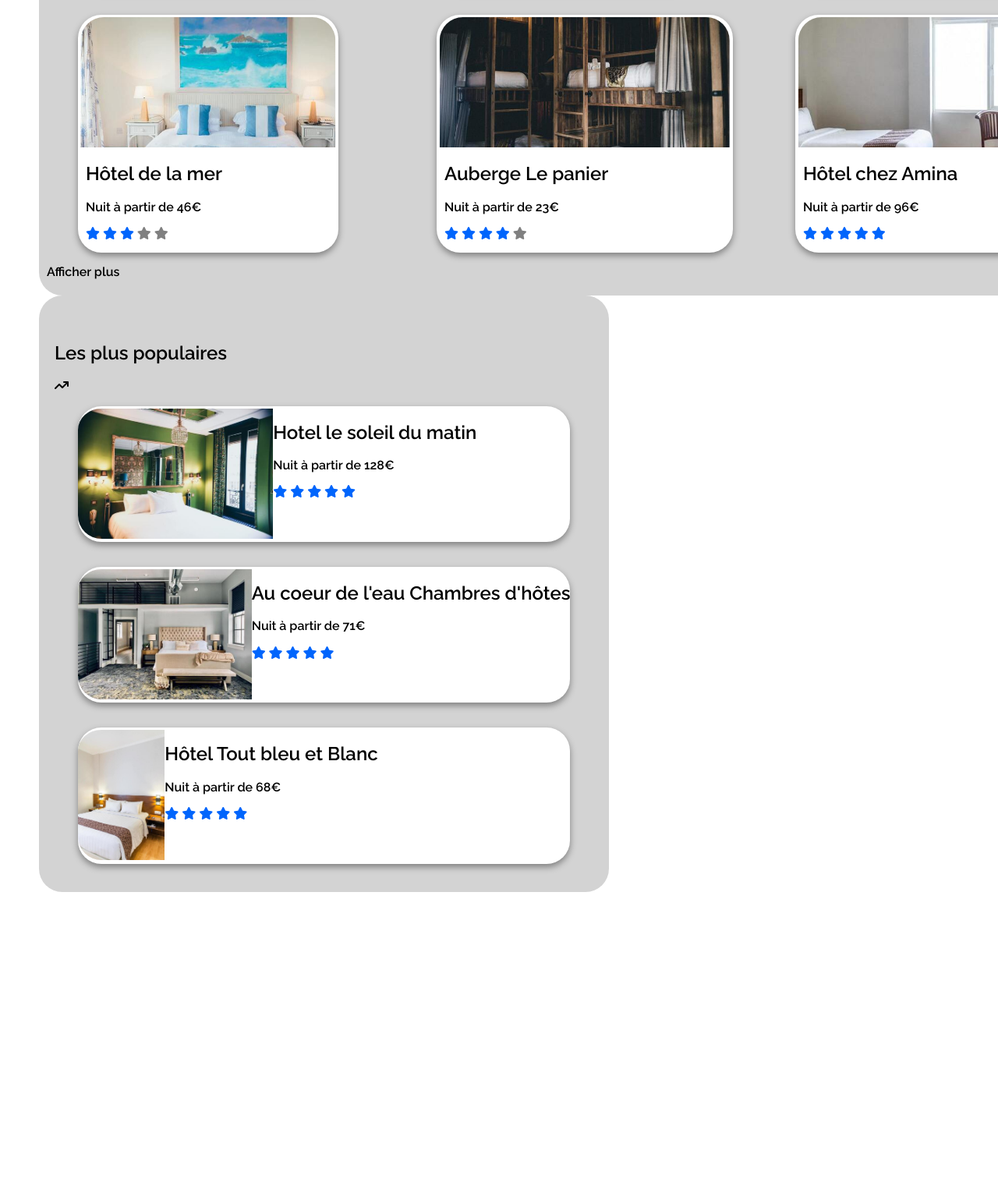
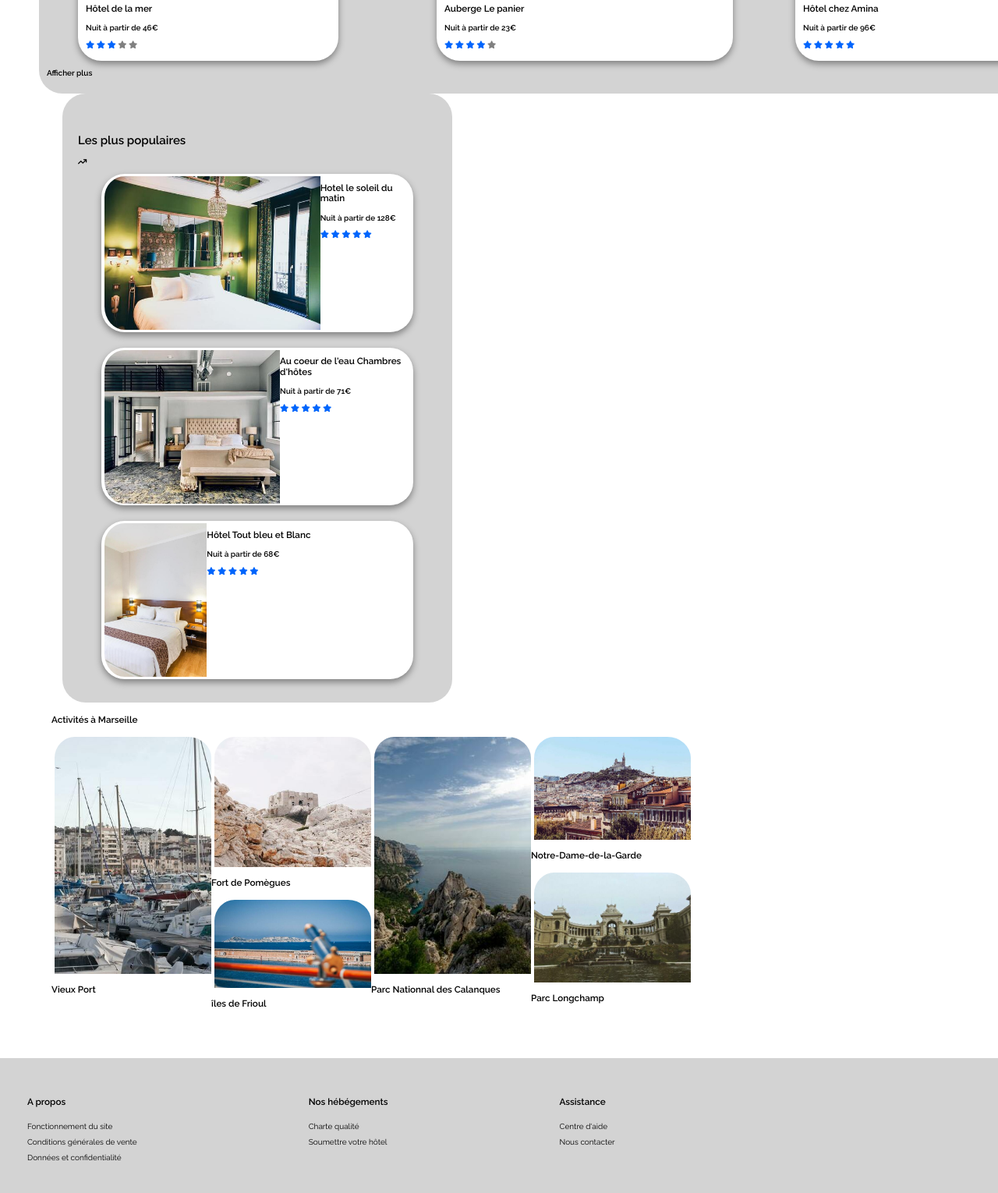
Before and after one commit to aurelien-senn/P2, a plain HTML site: page index.html in a window 1280 px wide. Shown: the part 835-2365 px from the top of the page at 78% size. Before the commit the page ends 2029 px from the top, so only its background shows below. Drawn offline with Linux system fonts and the light colour scheme.

Commit message:
add footer activite

```diff
--- a/css/style.css
+++ b/css/style.css
@@ -6,6 +6,9 @@ font-family: 'Raleway', sans-serif;
 font-weight: 600;
 }
 body{
+    font-size: x-small;
+}
+main{
     margin: 50px;
 }
 
@@ -164,10 +167,11 @@ figure:hover {
 
 /*populaires*/
 .populaires{
+    width: 500px;
     background-color: lightgray;
     border-radius: 30px;
     padding: 20px 10px 20px 10px;
-
+    margin-left: 30px;
 }
 .titre-populaires{
     padding: 20px 10px 0px 10px;
@@ -182,15 +186,98 @@ figure:hover {
 .img-populaires img{
     object-fit:cover;
     border-radius: 30px 0px 0 30px;
-    height: 170px;
+    height: 200px;
     position: relative;
     overflow: hidden;
     padding-top: 3px;
+    padding-left: 4px;
 
 }
 .card-container{
  display: flex;
  flex-direction: row;
+}
+/*activites a marseille*/
+.activites{
+    margin: 16px;
+    width: 992px;
+}
+.all-activites{
+    display: flex;
+    width: 100%;
+    margin: 0 auto;
+}
+.titre-activites{
+    padding: 20px 10px 0px 10px;
+}
+.card-activites1:hover{
+    box-shadow: 0 8px 16px 0 grey;
+}
+
+.card-activites1 img{
+    height:307px;
+    width: 205px;
+    object-fit:cover;
+    border-radius: 30px 30px 0 0px;
+    position: relative;
+    overflow: hidden;
+    padding-top: 3px;
+    padding-left: 4px;
+}
+.card-activites2 img{
+    height:170px;
+    width: 205px;
+    object-fit:cover;
+    border-radius: 30px 30px 0 0px;
+    position: relative;
+    overflow: hidden;
+    padding-top: 3px;
+    padding-left: 4px;
+}
+.card-activites3 img{
+    height:116px;
+    width: 205px;
+    object-fit:cover;
+    border-radius: 30px 30px 0 0px;
+    position: relative;
+    overflow: hidden;
+    padding-top: 3px;
+    padding-left: 4px;
+}
+.card-activites4 img{
+    height:135px;
+    width: 205px;
+    object-fit:cover;
+    border-radius: 30px 30px 0 0px;
+    position: relative;
+    overflow: hidden;
+    padding-top: 3px;
+    padding-left: 4px;
+
+}
+.card-activites5 img{
+    height:144px;
+    width: 205px;
+    object-fit:cover;
+    border-radius: 30px 30px 0 0px;
+    position: relative;
+    overflow: hidden;
+    padding-top: 3px;
+    padding-left: 4px;
+}
+/*footer*/
+footer{
+    background-color: lightgrey;
+    display: flex;
+}
+footer article{
+    font-weight: 900;
+    line-height:200%;
+    margin-right:150px;
+    padding: 35px;
+}
+footer article a{
+    font-weight:400 ;
 }
 /*responsive*/
 @media all and (min-width: 768px) and (max-width: 992px){
--- a/index.html
+++ b/index.html
@@ -1,15 +1,18 @@
 <!DOCTYPE html>
 <html lang="fr">
+
 <head>
     <meta charset="utf-8">
     <meta name="viewport" content="wridth=device-width, initial-scale=1.0">
-        <link href="https://fonts.googleapis.com/css2?family=Raleway:wght@400;600;900;624&display=swap" rel="stylesheet">
-        <script src="https://kit.fontawesome.com/717562a013.js" crossorigin="anonymous"></script>
+    <link rel="preconnect" href="https://fonts.googleapis.com">
+    <link rel="preconnect" href="https://fonts.gstatic.com" crossorigin>
+    <link href="https://fonts.googleapis.com/css2?family=Raleway:wght@400;600;900&display=swap" rel="stylesheet"><script src="https://kit.fontawesome.com/717562a013.js" crossorigin="anonymous"></script>
     <link rel="stylesheet" href="css/normalise.css">
     <link rel="stylesheet" href="css/style.css">
     <title>Booki</title>
-        <link rel="icon" href="assets/logo/Booki@3x.png" >
+    <link rel="icon" href="assets/logo/Booki@3x.png">
 </head>
+
 <body>
 
     <header>
@@ -31,7 +34,7 @@
                 <i class="fa-solid fa-location-dot"></i>
                 <input type="search" value="Marseille, France" class="search">
                 <input type="submit" value="Rechercher" class="buttom">
-                </form>  <br>
+            </form> <br>
 
             <!-- filtres-->
             <div class="filtres">
@@ -65,11 +68,12 @@
                         <div class="figure">
                             <figure>
                                 <div class="img-hebergements">
-                                <img src="assets/hebergements/4_small/marcus-loke-WQJvWU_HZFo-unsplash.jpg" alt="chambre hotel marcus loke">
+                                    <img src="assets/hebergements/4_small/marcus-loke-WQJvWU_HZFo-unsplash.jpg"
+                                        alt="chambre hotel marcus loke">
                                 </div>
                                 <div class="figcaption-hebergements">
                                     <figcaption>
-                                    <h2>Auberge la cannebière</h2>
+                                        <h3>Auberge la cannebière</h3>
                                         <p>Nuit à partir de <span class="bold">25€ </p>
                                         <span class="blue-star">
                                             <i class="fa-solid fa-star"></i>
@@ -86,11 +90,12 @@
                         <div class="figure">
                             <figure>
                                 <div class="img-hebergements">
-                                    <img src="assets/hebergements/4_small/fred-kleber-gTbaxaVLvsg-unsplash.jpg" alt="chambre hotel fred kleber">
+                                    <img src="assets/hebergements/4_small/fred-kleber-gTbaxaVLvsg-unsplash.jpg"
+                                        alt="chambre hotel fred kleber">
                                 </div>
                                 <div class="figcaption-hebergements">
-                                    <h2>Hôtel du port</h2>
-                                    <p>Nuit à partir de <span >52€</p>
+                                    <h3>Hôtel du port</h3>
+                                    <p>Nuit à partir de <span>52€</p>
                                     <i class="fa-solid fa-star"></i>
                                     <i class="fa-solid fa-star"></i>
                                     <i class="fa-solid fa-star"></i>
@@ -104,12 +109,13 @@
                         <div class="figure">
                             <figure>
                                 <div class="img-hebergements">
-                            <img src="assets/hebergements/4_small/reisetopia-B8WIgxA_PFU-unsplash.jpg" alt="chambre hotel reisetopia">
+                                    <img src="assets/hebergements/4_small/reisetopia-B8WIgxA_PFU-unsplash.jpg"
+                                        alt="chambre hotel reisetopia">
                                 </div>
 
                                 <div class="figcaption-hebergements">
-                            <h2>Hôtel Les mouettes</h2>
-                            <p>Nuit à partir de <span >76€</p>
+                                    <h3>Hôtel Les mouettes</h3>
+                                    <p>Nuit à partir de <span>76€</p>
                                     <i class="fa-solid fa-star"></i>
                                     <i class="fa-solid fa-star"></i>
                                     <i class="fa-solid fa-star"></i>
@@ -127,12 +133,13 @@
                         <div class="figure">
                             <figure>
                                 <div class="img-hebergements">
-                        <img src="assets/hebergements/4_small/annie-spratt-Eg1qcIitAuA-unsplash.jpg" alt="chambre hotel annie spratt">
+                                    <img src="assets/hebergements/4_small/annie-spratt-Eg1qcIitAuA-unsplash.jpg"
+                                        alt="chambre hotel annie spratt">
                                 </div>
 
                                 <div class="figcaption-hebergements">
-                        <h2>Hôtel de la mer</h2>
-                        <p>Nuit à partir de <span >46€</p>
+                                    <h3>Hôtel de la mer</h3>
+                                    <p>Nuit à partir de <span>46€</p>
                                     <i class="fa-solid fa-star"></i>
                                     <i class="fa-solid fa-star"></i>
                                     <i class="fa-solid fa-star"></i>
@@ -147,12 +154,13 @@
                         <div class="figure">
                             <figure>
                                 <div class="img-hebergements">
-                        <img src="assets/hebergements/4_small/nicate-lee-kT-ZyaiwBe0-unsplash.jpg" alt="chambre hotel nicate lee">
+                                    <img src="assets/hebergements/4_small/nicate-lee-kT-ZyaiwBe0-unsplash.jpg"
+                                        alt="chambre hotel nicate lee">
                                 </div>
 
                                 <div class="figcaption-hebergements">
-                            <h2>Auberge Le panier</h2>
-                            <p>Nuit à partir de <span >23€</p>
+                                    <h3>Auberge Le panier</h3>
+                                    <p>Nuit à partir de <span>23€</p>
                                     <i class="fa-solid fa-star"></i>
                                     <i class="fa-solid fa-star"></i>
                                     <i class="fa-solid fa-star"></i>
@@ -167,11 +175,12 @@
                         <div class="figure">
                             <figure>
                                 <div class="img-hebergements">
-                                <img src="assets/hebergements/4_small/febrian-zakaria-M6S1WvfW68A-unsplash.jpg" alt="chambre hotel febrian-zakaria">
+                                    <img src="assets/hebergements/4_small/febrian-zakaria-M6S1WvfW68A-unsplash.jpg"
+                                        alt="chambre hotel febrian-zakaria">
                                 </div>
                                 <div class="figcaption-hebergements">
-                                <h2>Hôtel chez Amina</h2>
-                                <p>Nuit à partir de <span >96€</p>
+                                    <h3>Hôtel chez Amina</h3>
+                                    <p>Nuit à partir de <span>96€</p>
                                     <i class="fa-solid fa-star"></i>
                                     <i class="fa-solid fa-star"></i>
                                     <i class="fa-solid fa-star"></i>
@@ -187,7 +196,7 @@
             <!--les plus populaires-->
             <article class="populaires">
                 <div class="titre-populaires">
-                    <h2 >Les plus populaires</h2>
+                    <h2>Les plus populaires</h2>
                     <i class="fa-solid fa-arrow-trend-up"></i>
                 </div>
 
@@ -196,12 +205,13 @@
                     <figure>
                         <div class="card-container">
                             <div class="img-populaires">
-                                    <img src="assets\hebergements\4_small\emile-guillemot-Bj_rcSC5XfE-unsplash.jpg" alt="Hotel le soleil du matin">
+                                <img src="assets\hebergements\4_small\emile-guillemot-Bj_rcSC5XfE-unsplash.jpg"
+                                    alt="Hotel le soleil du matin">
                             </div>
                             <div class="figcaption-populaires">
                                 <figcaption>
-                                        <h2>Hotel le soleil du matin</h2>
-                                        <p>Nuit à partir de <span >128€</p>
+                                    <h3>Hotel le soleil du matin</h3>
+                                    <p>Nuit à partir de <span>128€</p>
                                     <i class="fa-solid fa-star"></i>
                                     <i class="fa-solid fa-star"></i>
                                     <i class="fa-solid fa-star"></i>
@@ -214,12 +224,13 @@
                     <figure>
                         <div class="card-container">
                             <div class="img-populaires">
-                                <img src="assets\hebergements\4_small\aw-creative-VGs8z60yT2c-unsplash.jpg" alt="Au coeur de l'eau Chambres d'hôtes">
+                                <img src="assets\hebergements\4_small\aw-creative-VGs8z60yT2c-unsplash.jpg"
+                                    alt="Au coeur de l'eau Chambres d'hôtes">
                             </div>
                             <div class="figcaption-populaires">
                                 <figcaption>
-                                    <h2>Au coeur de l'eau Chambres d'hôtes</h2>
-                                    <p>Nuit à partir de <span >71€</p>
+                                    <h3>Au coeur de l'eau Chambres d'hôtes</h3>
+                                    <p>Nuit à partir de <span>71€</p>
                                     <i class="fa-solid fa-star"></i>
                                     <i class="fa-solid fa-star"></i>
                                     <i class="fa-solid fa-star"></i>
@@ -232,12 +243,13 @@
                     <figure>
                         <div class="card-container">
                             <div class="img-populaires">
-                                <img src="assets\hebergements\4_small\febrian-zakaria-sjvU0THccQA-unsplash.jpg" alt="Hôtel Tout bleu et Blanc">
+                                <img src="assets\hebergements\4_small\febrian-zakaria-sjvU0THccQA-unsplash.jpg"
+                                    alt="Hôtel Tout bleu et Blanc">
                             </div>
                             <div class="figcaption-populaires">
                                 <figcaption>
-                                    <h2>Hôtel Tout bleu et Blanc</h2>
-                                    <p>Nuit à partir de <span >68€</p>
+                                    <h3>Hôtel Tout bleu et Blanc</h3>
+                                    <p>Nuit à partir de <span>68€</p>
                                     <i class="fa-solid fa-star"></i>
                                     <i class="fa-solid fa-star"></i>
                                     <i class="fa-solid fa-star"></i>
@@ -251,9 +263,73 @@
             </article>
         </div class="center">
         <!--Activte a marseille-->
+        <article class="activites">
+            <div class="tittre-activites">
+                <h3>Activités à Marseille</h3>
+            </div>
+            <div class="all-activites">
+                <div class="card-activites1">
+                    <div class="image-activites">
+                        <img src="assets\activites\4_small\reno-laithienne-QUgJhdY5Fyk-unsplash.jpg" alt="Vieux port">
+                    </div>
+                <h3>Vieux Port</h3>
+            </div>
+            <div class="under-activites">
+                <div class="card-activites2">
+                    <div class="image-activites">
+                        <img src="assets\activites\4_small\paul-hermann-QFTrLdQIRhI-unsplash.jpg" alt="Fort de Pomègues">
+                    </div>
+                    <h3>Fort de Pomègues</h3>
+                </div>
+                <div class="card-activites3">
+                    <div class="image-activites">
+                        <img src="assets\activites\4_small\kevin-hikari-rV_Qd1l-VXg-unsplash.jpg" alt="îles de Frioul">
+                    </div>
+                    <h3>îles de Frioul</h3>
+                </div>
+            </div>
+            <div class="card-activites1">
+                <div class="image-activites">
+                    <img src="assets\activites\4_small\kilyan-sockalingum-NR8-cBCN3aI-unsplash.jpg" alt="Parc Nationnal des Calanques">
+                </div>
+                <h3>Parc Nationnal des Calanques</h3>
+            </div>
+            <div class="under-activites">
+                <div class="card-activites4">
+                    <div class="image-activites">
+                        <img src="assets\activites\4_small\florian-wehde-xW9e8gdotxI-unsplash.jpg" alt="Notre Dame de la Garde">
+                    </div>
+                    <h3>Notre-Dame-de-la-Garde</h3>
+                </div>
+                <div class="card-activites5">
+                    <div class="image-activites">
+                        <img src="assets\activites\4_small\lena-paulin-wH2-EJoDcV0-unsplash.jpg" alt="Parc Longchamp">
+                    </div>
+                    <h3>Parc Longchamp</h3>
+                </div>
+            </div>
+        </article>
     </main>
+
+
     <footer>
-
+        <article class="article-footer">
+            <h3>A propos</h3>
+            <a href="#">Fonctionnement du site</a><br>
+            <a href="#">Conditions générales de vente</a><br>
+            <a href="#">Données et confidentialité</a>
+        </article>
+        <article class="article-footer">
+            <h3>Nos hébégements</h3>
+            <a href="#">Charte qualité</a><br>
+            <a href="#">Soumettre votre hôtel</a>
+        </article>
+        <article class="article-footer">
+            <h3>Assistance</h3>
+            <a href="#">Centre d'aide</a><br>
+            <a href="#">Nous contacter</a>
+        </article>
     </footer>
 </body>
+
 </html>
```
Lines whose indentation alone changed are shown as unchanged.
